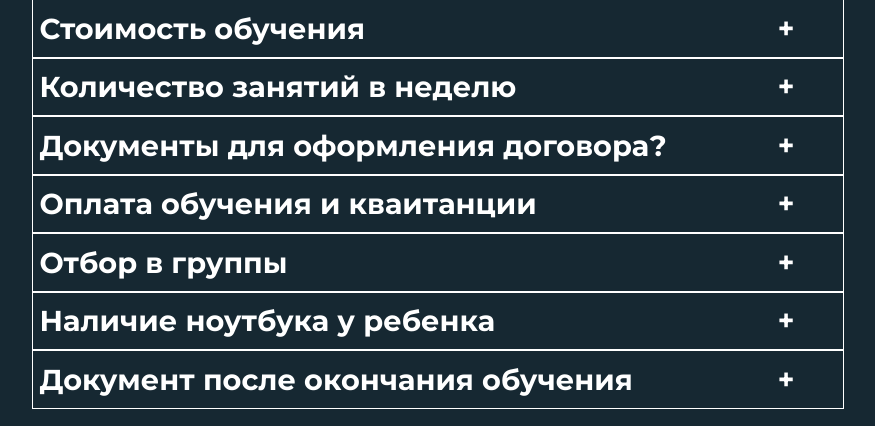
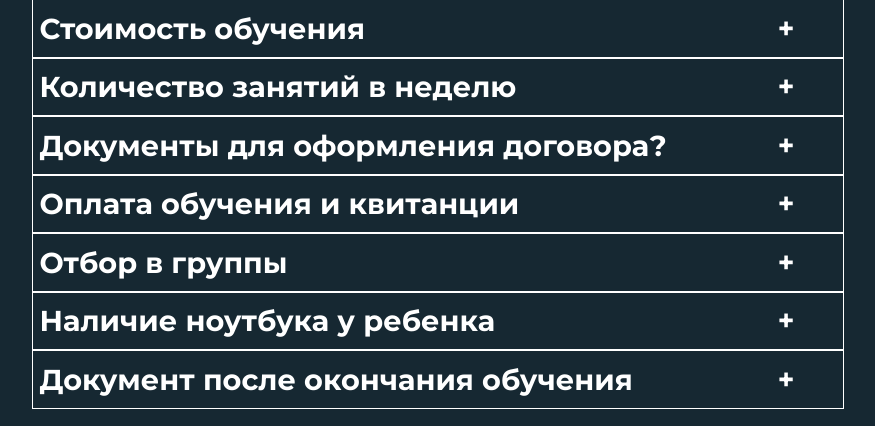
Before and after one commit to GeraltLUL/Code-school-frontend, a Flask app: page /FAQ in a window 1280 px wide. Shown: the part 279-705 px from the top of the page, without its empty margins (202-1077 px from the left). Run offline with Flask 2, Linux system fonts and the light colour scheme; some libraries are stand-ins or nearby versions.

Commit message:
UPD: Fix

```diff
--- a/templates/faq.html
+++ b/templates/faq.html
@@ -134,7 +134,7 @@
         <div class="accordion-panel">
           <h2 id="panel4-title">
             <button class="accordion-trigger" aria-expanded="false" aria-controls="accordion1-content">
-              Оплата обучения и кваитанции
+              Оплата обучения и квитанции
             </button>
           </h2>
           <div class="accordion-content" role="region" aria-labelledby="panel4-title" aria-hidden="true"
```
